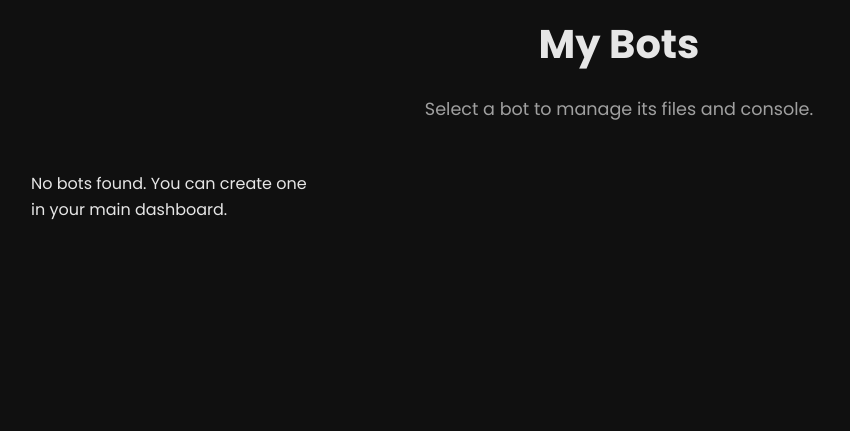
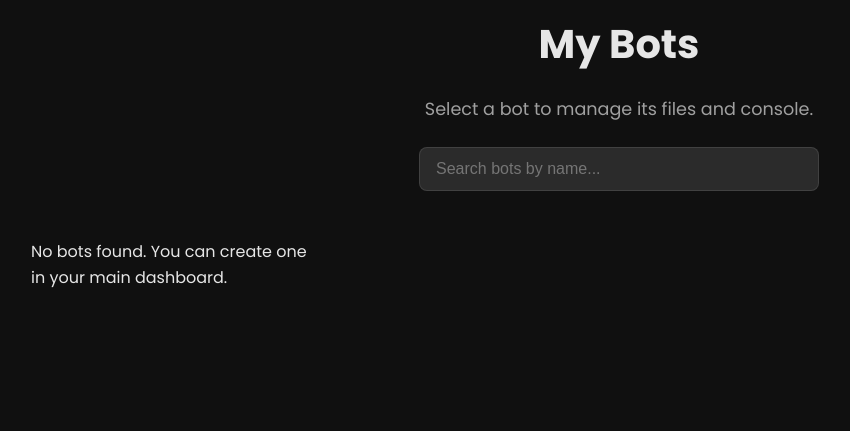
Before and after one commit to MDavidka/my-web, a Flask app: page / in a window 1280 px wide. Shown: the top 431 px of the page, without its empty margins (21-871 px from the left). Run offline with Flask 3, Linux system fonts and the light colour scheme; data that the repository does not hold is empty.

Commit message:
feat: Refactor UI elements based on user feedback
This commit introduces another round of UI enhancements based on user feedback.

Key changes include:
- Refactored Console Layout: The bot controls (Start, Stop, Status) have been moved out of the console header and into a new, dedicated control bar below it for a cleaner layout.
- Enhanced Bots Dashboard: The bot cards on the dashboard have been made even smaller. A search bar has been added to allow for real-time, client-side filtering of bots by name.
- Removed Placeholder: The placeholder text on the file manager page has been removed.

```diff
--- a/static/css/style.css
+++ b/static/css/style.css
@@ -94,9 +94,25 @@ a:hover {
     margin: 0.5rem auto 0;
 }
 
+.search-container {
+    margin-top: 1.5rem;
+    max-width: 400px;
+    margin-left: auto;
+    margin-right: auto;
+}
+#bot-search {
+    width: 100%;
+    padding: 0.75rem 1rem;
+    background-color: var(--secondary-bg);
+    border: 1px solid var(--border-color);
+    border-radius: 8px;
+    color: var(--text-primary);
+    font-size: 1rem;
+}
+
 .bot-card-grid {
     display: grid;
-    grid-template-columns: repeat(auto-fill, minmax(280px, 1fr));
+    grid-template-columns: repeat(auto-fill, minmax(250px, 1fr));
     gap: 1rem;
 }
 
@@ -104,12 +120,15 @@ a:hover {
     background: var(--primary-bg);
     border: 1px solid var(--border-color);
     border-radius: var(--border-radius);
-    padding: 1.25rem;
+    padding: 1rem;
     display: flex;
     flex-direction: column;
     transition: transform 0.3s ease, box-shadow 0.3s ease, border-color 0.3s ease;
     text-decoration: none;
     color: var(--text-primary);
+}
+.bot-card .card-title {
+    font-size: 1.1rem;
 }
 
 .bot-card:hover {
@@ -526,12 +545,19 @@ a:hover {
     color: var(--text-primary);
 }
 
+.console-control-bar {
+    padding: 0.5rem 0.75rem;
+    background: rgba(0,0,0,0.15);
+    border-bottom: 1px solid var(--border-color);
+    display: flex;
+    justify-content: space-between;
+    align-items: center;
+    gap: 1rem;
+}
+
 .console-bot-controls {
     display: flex;
     gap: 0.75rem;
-    position: absolute;
-    left: 50%;
-    transform: translateX(-50%);
 }
 
 .console-bot-controls .btn {
--- a/templates/bot_list.html
+++ b/templates/bot_list.html
@@ -6,6 +6,9 @@
     <div class="dashboard-header">
         <h1>My Bots</h1>
         <p>Select a bot to manage its files and console.</p>
+        <div class="search-container">
+            <input type="text" id="bot-search" placeholder="Search bots by name..." autocomplete="off">
+        </div>
     </div>
 
     <div class="bot-card-grid">
@@ -34,3 +37,26 @@
         {% endfor %}
     </div>
 {% endblock %}
+
+{% block scripts %}
+{{ super() }}
+<script>
+document.addEventListener('DOMContentLoaded', () => {
+    const searchInput = document.getElementById('bot-search');
+    if (searchInput) {
+        searchInput.addEventListener('input', (e) => {
+            const searchTerm = e.target.value.toLowerCase();
+            const botCards = document.querySelectorAll('.bot-card');
+            botCards.forEach(card => {
+                const title = card.querySelector('.card-title').textContent.toLowerCase();
+                if (title.includes(searchTerm)) {
+                    card.style.display = 'flex';
+                } else {
+                    card.style.display = 'none';
+                }
+            });
+        });
+    }
+});
+</script>
+{% endblock %}
--- a/templates/file_manager.html
+++ b/templates/file_manager.html
@@ -45,11 +45,7 @@
     <!-- Main Content Area -->
     <main class="main-content">
         {% block main_content %}
-        <div class="content-placeholder">
-            <div class="placeholder-icon"><i data-feather="edit-3"></i></div>
-            <h2>Select a file to begin editing</h2>
-            <p>Choose a file from the explorer on the left, or create a new file or folder.</p>
-        </div>
+
         {% endblock %}
     </main>
 </div>
--- a/templates/layout.html
+++ b/templates/layout.html
@@ -20,11 +20,13 @@
                 <span class="dot red"></span><span class="dot yellow"></span><span class="dot green"></span>
             </div>
             <span class="console-title">Console</span>
-            <div id="console-bot-controls" class="console-bot-controls"></div>
             <div class="console-actions">
-                <div id="console-status-display" class="status-badge hidden"></div>
                 <button id="console-close-btn" class="btn-icon" title="Close Console"><i data-feather="x"></i></button>
             </div>
+        </div>
+        <div class="console-control-bar">
+            <div id="console-bot-controls" class="console-bot-controls"></div>
+            <div id="console-status-display" class="status-badge hidden"></div>
         </div>
         <pre id="console-output" class="console-output">Welcome to the console.</pre>
     </div>
```
